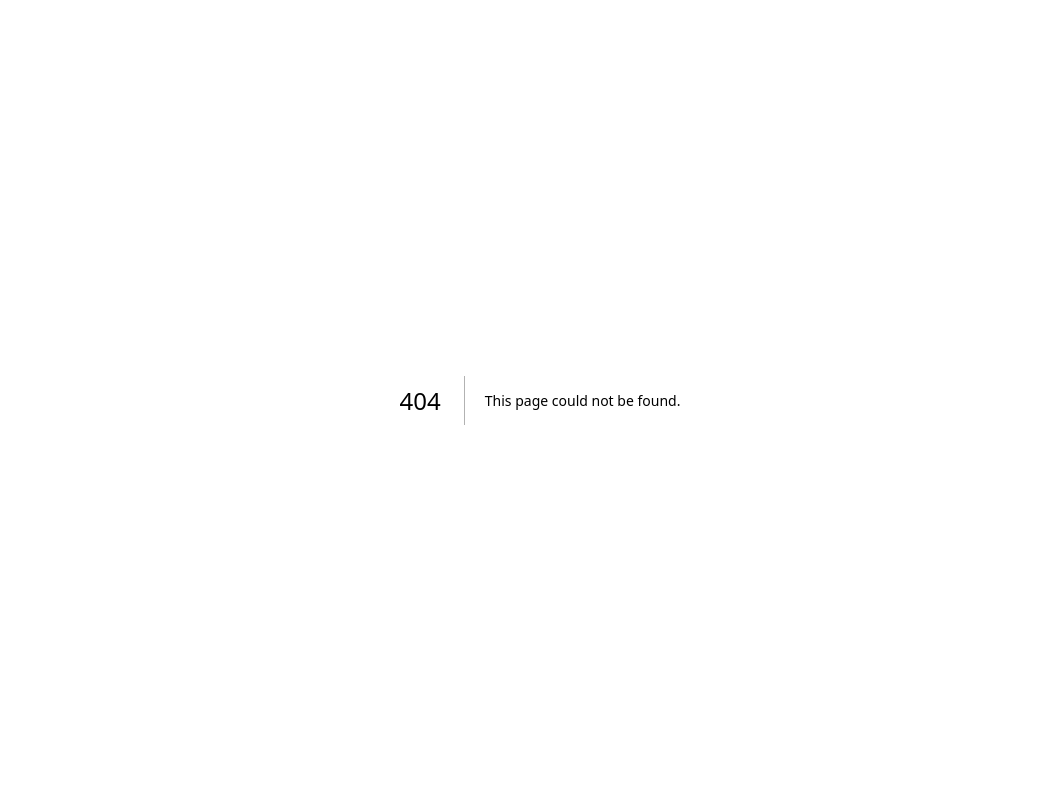
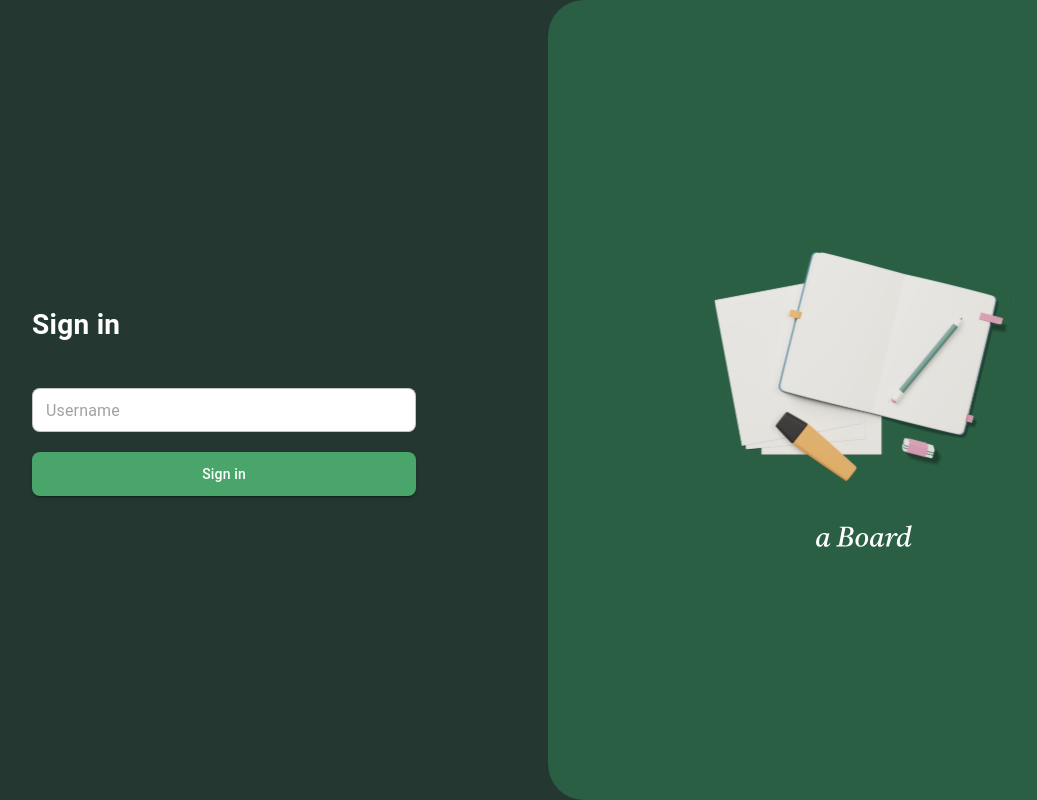
Before and after one commit to WoradaS/mv-a-board, a Next.js app in the folder a-board-ui/: page /sign-in in a window 1280 px wide. Before the commit this address had no page. Shown: the whole page, without its empty margins (100-1137 px from the left). Built offline with nearby package versions, Linux system fonts and the light colour scheme.

Commit message:
update sign in pages

```diff
--- /dev/null
+++ b/a-board-ui/pages/sign-in.tsx
@@ -0,0 +1,25 @@
+import SignInForm from "@/components/sign-in/sign-In-form";
+import SignInIcon from "@/components/sign-in/sign-In-Icon";
+import { BrandColor } from "@/constants/color";
+import { Flex } from "@chakra-ui/react";
+import { useMediaQuery } from "@mui/material";
+
+type Props = {};
+
+const SignIn = (props: Props) => {
+  const desktop = useMediaQuery("(min-width:1024px)");
+  return (
+    <Flex
+      width={"100%"}
+      minHeight={"100vh"}
+      height={"100vh"}
+      bgColor={BrandColor.Green500}
+      flexDirection={desktop ? "row" : "column-reverse"}
+    >
+      <SignInForm />
+      <SignInIcon />
+    </Flex>
+  );
+};
+
+export default SignIn;
```
